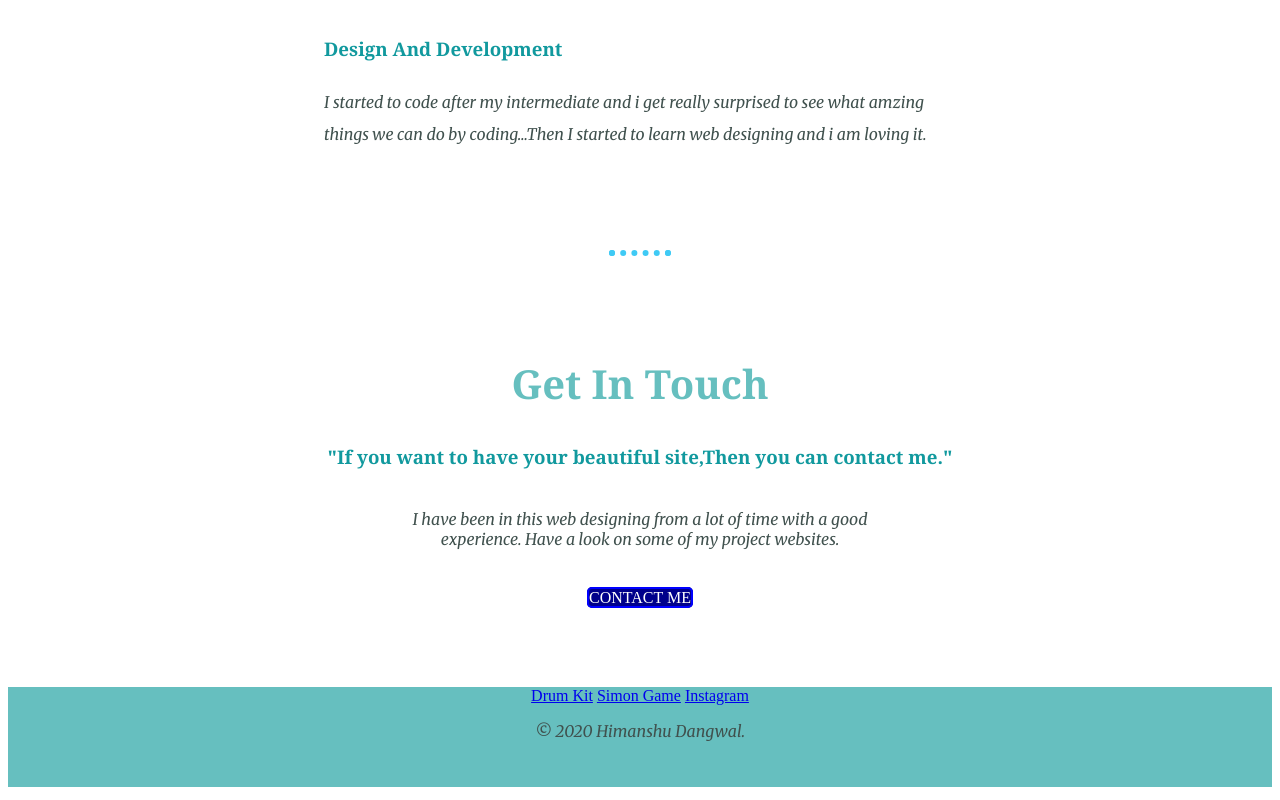
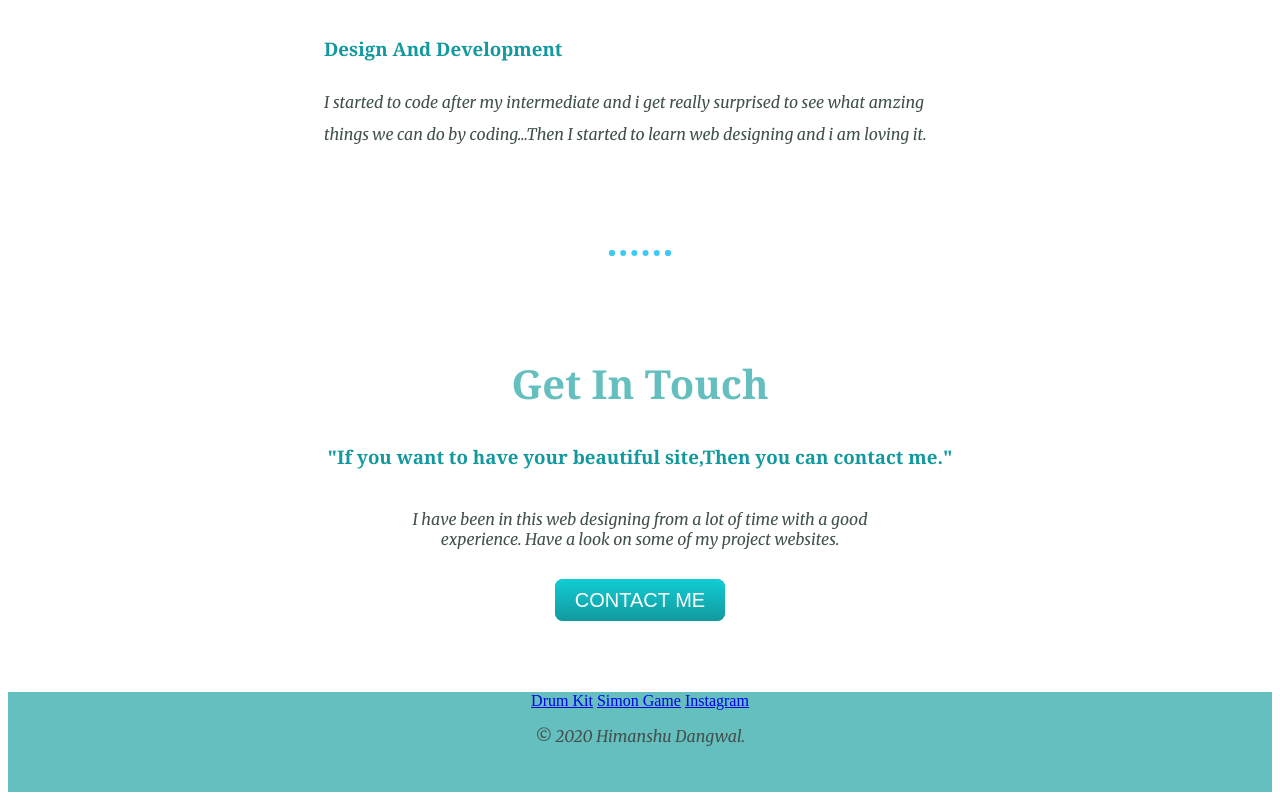
Before and after one commit to Himanshu-Dangwal/OneStep, a plain HTML site: page index.html in a window 1280 px wide. Shown: the part 1761-2561 px from the top of the page. Drawn offline with Linux system fonts and the light colour scheme.

Commit message:
Update styles.css

```diff
--- a/styles.css
+++ b/styles.css
@@ -98,14 +98,29 @@ hr{
     padding-top: 100px;
 }
 
-.btn{
-    border: 2px solid blue;
+.btn {
+    background: #11cdd4;
+    background-image: -webkit-linear-gradient(top, #11cdd4, #11999e);
+    background-image: -moz-linear-gradient(top, #11cdd4, #11999e);
+    background-image: -ms-linear-gradient(top, #11cdd4, #11999e);
+    background-image: -o-linear-gradient(top, #11cdd4, #11999e);
+    background-image: linear-gradient(to bottom, #11cdd4, #11999e);
+    -webkit-border-radius: 8;
+    -moz-border-radius: 8;
+    border-radius: 8px;
+    font-family: 'Montserrat', sans-serif;
+    color: #ffffff;
+    font-size: 20px;
+    padding: 10px 20px 10px 20px;
     text-decoration: none;
-    background-color: darkblue;
-    color: white;
-    border-radius: 5px;
-}
-.btn:hover{
-    background-color: lightblue;
-    color: black;
-}
+  }
+
+  .btn:hover {
+    background: #30e3cb;
+    background-image: -webkit-linear-gradient(top, #30e3cb, #2bc4ad);
+    background-image: -moz-linear-gradient(top, #30e3cb, #2bc4ad);
+    background-image: -ms-linear-gradient(top, #30e3cb, #2bc4ad);
+    background-image: -o-linear-gradient(top, #30e3cb, #2bc4ad);
+    background-image: linear-gradient(to bottom, #30e3cb, #2bc4ad);
+    text-decoration: none;
+  }
```
